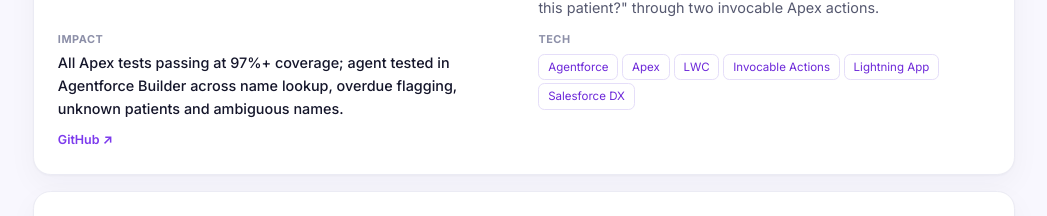
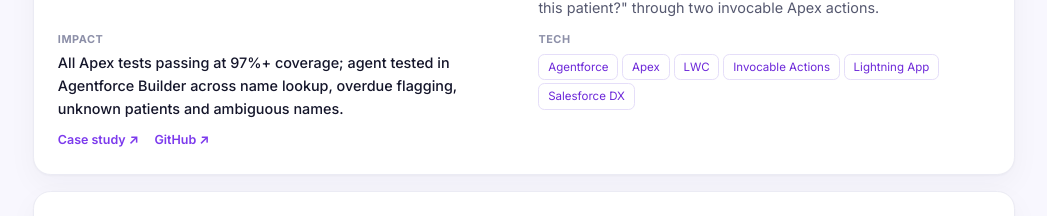
Before and after one commit to shubhamrajiwade29/portfolio, a React (Vite) app: page / in a window 1280 px wide. Shown: the part 3159-3375 px from the top of the page, without its empty margins (116-1163 px from the left). Built offline with nearby package versions, Linux system fonts and the light colour scheme.

Commit message:
Link Care Gap Agent card to its case study
Co-Authored-By: Claude Sonnet 5.5 <noreply@anthropic.com>

```diff
--- a/src/components/Projects.jsx
+++ b/src/components/Projects.jsx
@@ -16,9 +16,10 @@ function SfCard({ p }) {
         <div><div className="fk">Impact</div><div className="fv imp">{p.impact}</div></div>
         <div><div className="fk">Tech</div><div>{p.tech.map((t) => <span className="chip" key={t}>{t}</span>)}</div></div>
       </div>
-      {p.github && (
+      {(p.github || p.caseStudy) && (
         <div className="dlinks">
-          <a href={p.github} target="_blank" rel="noopener noreferrer">GitHub ↗</a>
+          {p.caseStudy && <a href={p.caseStudy} target="_blank" rel="noopener noreferrer">Case study ↗</a>}
+          {p.github && <a href={p.github} target="_blank" rel="noopener noreferrer">GitHub ↗</a>}
         </div>
       )}
     </div>
--- a/src/data/portfolio.js
+++ b/src/data/portfolio.js
@@ -108,6 +108,7 @@ export const portfolioData = {
       impact: 'All Apex tests passing at 97%+ coverage; agent tested in Agentforce Builder across name lookup, overdue flagging, unknown patients and ambiguous names.',
       tech: ['Agentforce', 'Apex', 'LWC', 'Invocable Actions', 'Lightning App', 'Salesforce DX'],
       github: 'https://github.com/shubhamrajiwade29/care-gap-agent',
+      caseStudy: 'https://github.com/shubhamrajiwade29/care-gap-agent/blob/main/docs/CASE_STUDY.md',
     },
     {
       org: 'Deloitte USI',
```
